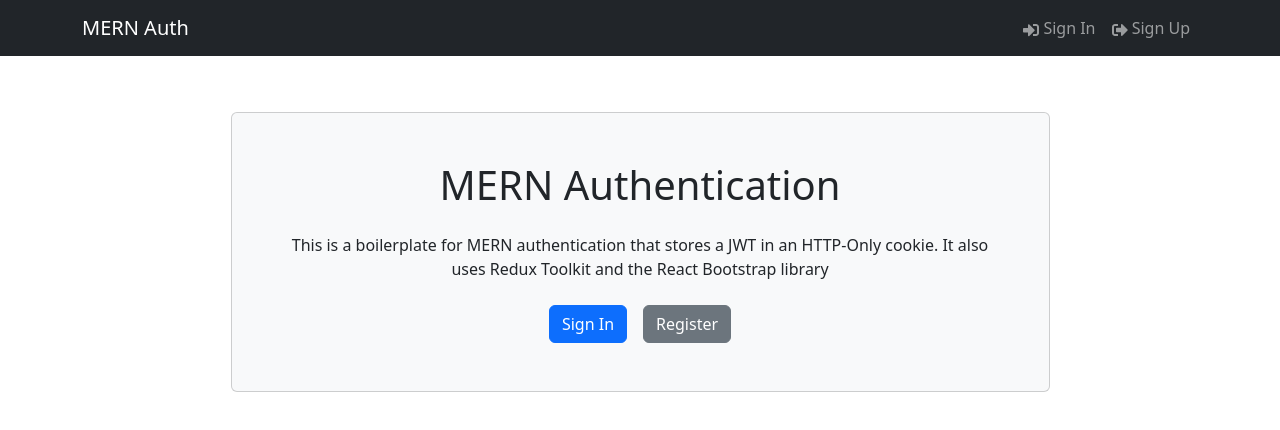
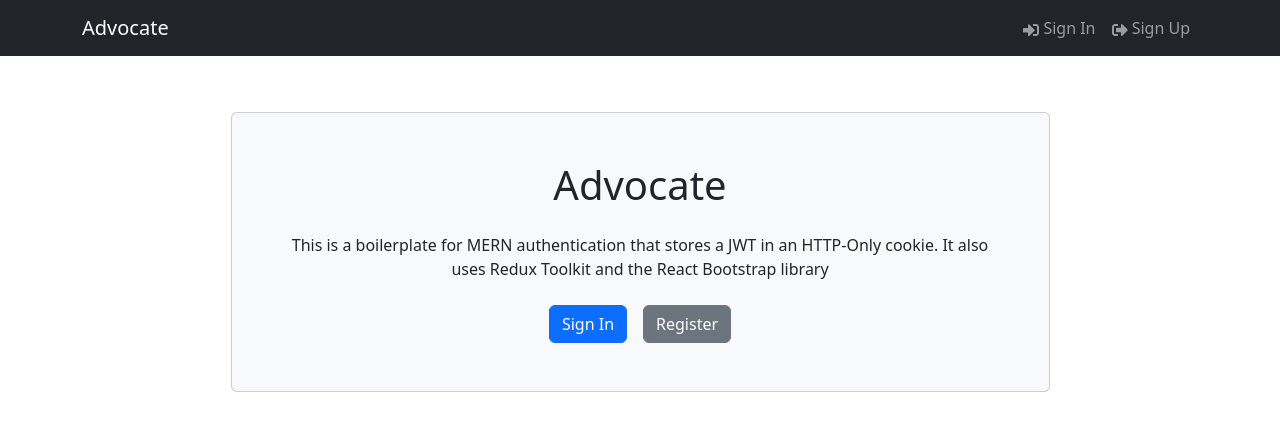
Before and after one commit to andrewowen2004/Advocate, a React (Vite) app in the folder frontend/: page / in a window 1280 px wide. Shown: the top 430 px of the page. Built offline with nearby package versions, Linux system fonts and the light colour scheme.

Commit message:
Advocate instead od MERN Auth

```diff
--- a/frontend/index.html
+++ b/frontend/index.html
@@ -4,7 +4,7 @@
     <meta charset="UTF-8" />
     <link rel="icon" type="image/svg+xml" href="/vite.svg" />
     <meta name="viewport" content="width=device-width, initial-scale=1.0" />
-    <title>MERN Auth</title>
+    <title>Advocate</title>
   </head>
   <body>
     <div id="root"></div>
--- a/frontend/src/components/Header.jsx
+++ b/frontend/src/components/Header.jsx
@@ -30,7 +30,7 @@ const Header = () => {
       <Navbar bg='dark' variant='dark' expand='lg' collapseOnSelect>
         <Container>
           <LinkContainer to='/'>
-            <Navbar.Brand>MERN Auth</Navbar.Brand>
+            <Navbar.Brand>Advocate</Navbar.Brand>
           </LinkContainer>
           <Navbar.Toggle aria-controls='basic-navbar-nav' />
           <Navbar.Collapse id='basic-navbar-nav'>
--- a/frontend/src/components/Hero.jsx
+++ b/frontend/src/components/Hero.jsx
@@ -5,7 +5,7 @@ const Hero = () => {
     <div className=' py-5'>
       <Container className='d-flex justify-content-center'>
         <Card className='p-5 d-flex flex-column align-items-center hero-card bg-light w-75'>
-          <h1 className='text-center mb-4'>MERN Authentication</h1>
+          <h1 className='text-center mb-4'>Advocate</h1>
           <p className='text-center mb-4'>
             This is a boilerplate for MERN authentication that stores a JWT in
             an HTTP-Only cookie. It also uses Redux Toolkit and the React
```
